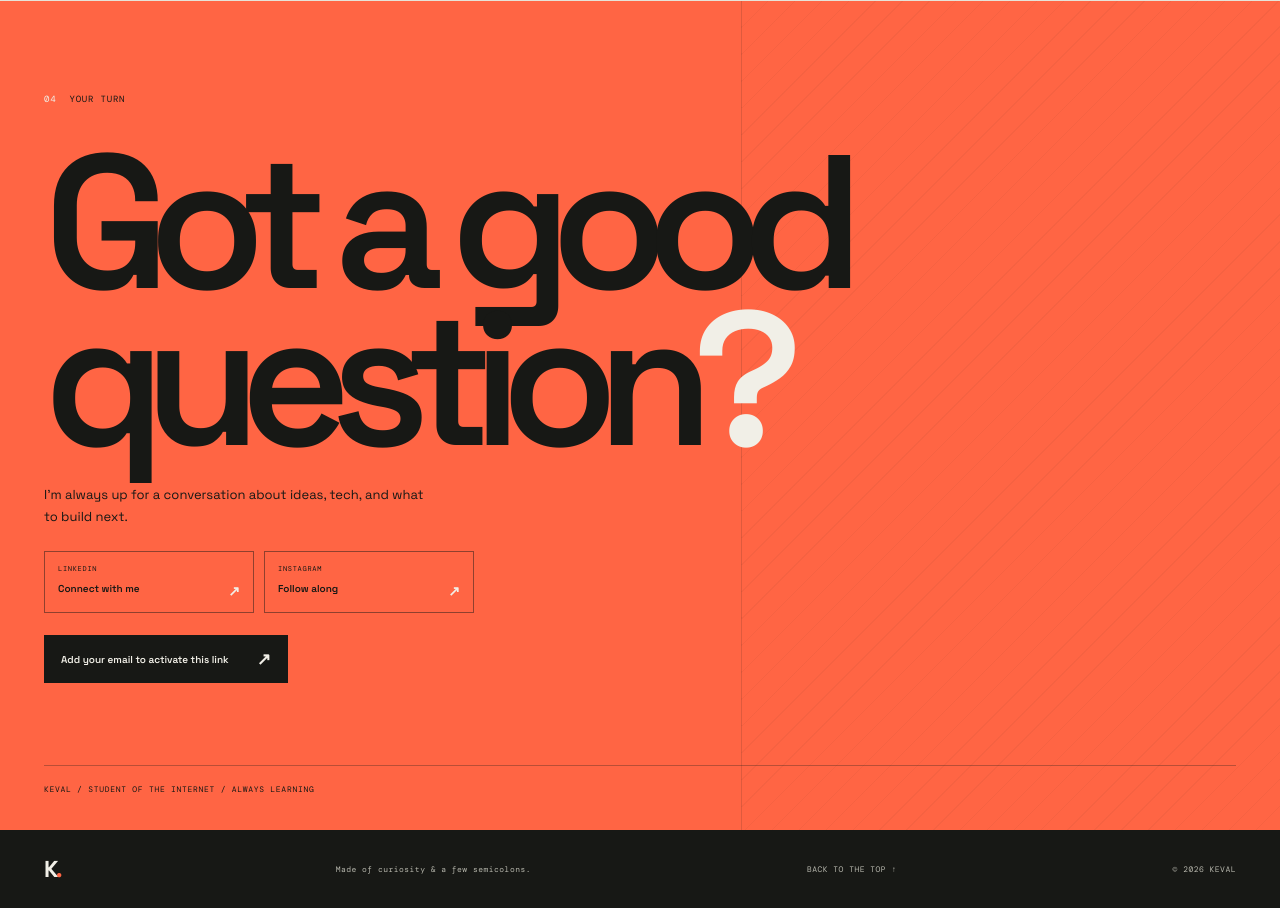
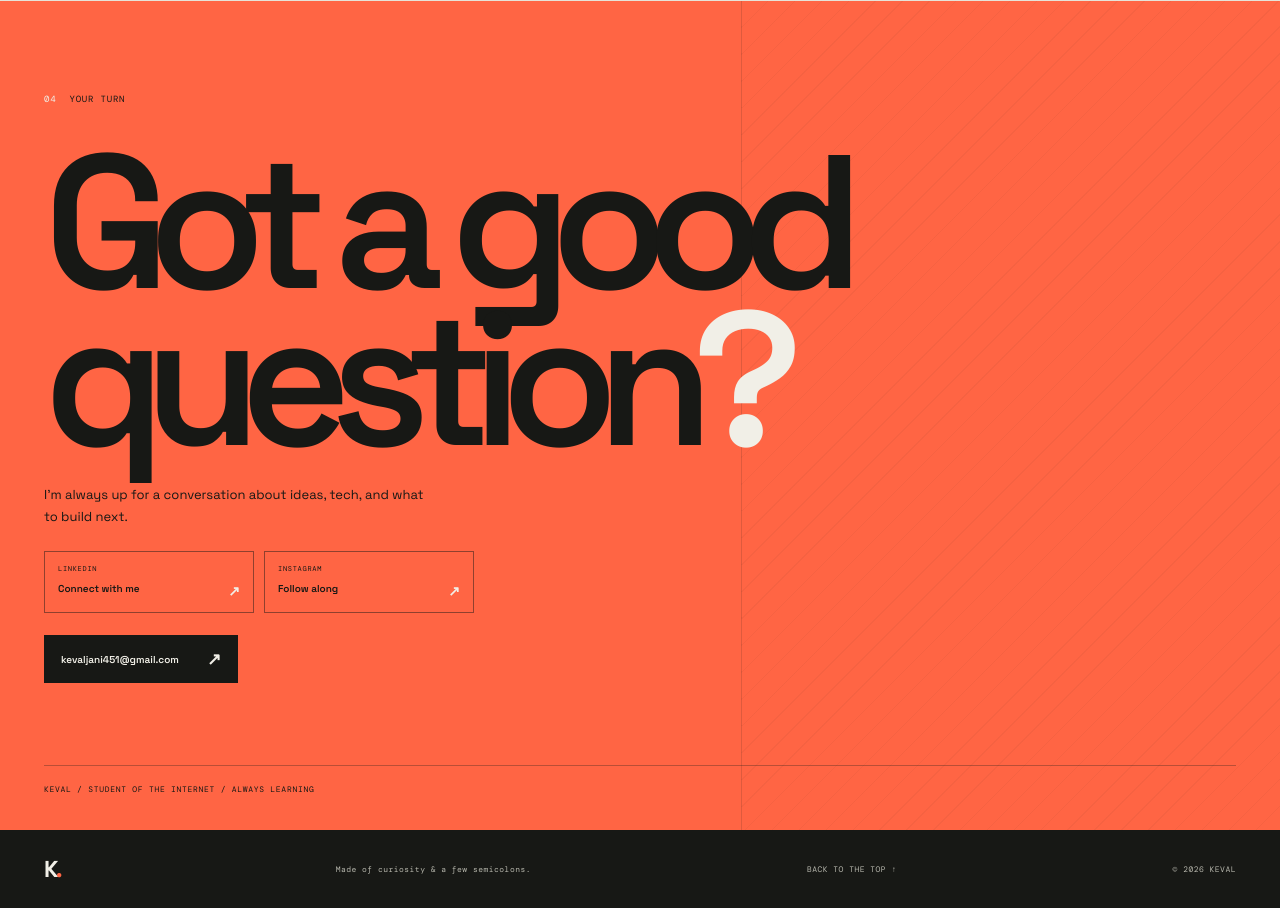
Before and after one commit to kevaljani451-alt/keval-portfolio, a plain HTML site: page portfolio/index.html in a window 1280 px wide. Shown: the part 3354-4262 px from the top of the page. Drawn offline with nearby package versions, Linux system fonts and the light colour scheme.

Commit message:
Add email contact link
Co-authored-by: Copilot <223556219+Copilot@users.noreply.github.com>

```diff
--- a/portfolio/index.html
+++ b/portfolio/index.html
@@ -195,9 +195,9 @@
             <span>INSTAGRAM</span><span>Follow along <b aria-hidden="true">↗</b></span>
           </a>
         </div>
-        <span class="contact-link contact-link-pending">
-          <span>Add your email to activate this link</span><span aria-hidden="true">↗</span>
-        </span>
+        <a class="contact-link" href="mailto:kevaljani451@gmail.com">
+          <span>kevaljani451@gmail.com</span><span aria-hidden="true">↗</span>
+        </a>
         <span class="closing-footnote">KEVAL / STUDENT OF THE INTERNET / ALWAYS LEARNING</span>
       </section>
     </main>
--- a/portfolio/styles.css
+++ b/portfolio/styles.css
@@ -566,8 +566,7 @@ button:focus-visible, a:focus-visible { outline: 3px solid var(--orange); outlin
 }
 .contact-link:hover { transform: translateY(-3px); background: var(--acid); color: var(--ink); }
 .contact-link span:last-child { font-size: 17px; }
-.contact-link-pending { cursor: default; }
-.contact-link-pending:hover { transform: none; background: var(--ink); color: var(--paper); }
+
 .closing-footnote { display: block; margin-top: 82px; padding-top: 18px; border-top: 1px solid rgba(23,24,21,.3); font-size: 8px; }
 .site-footer {
   display: flex;
```
